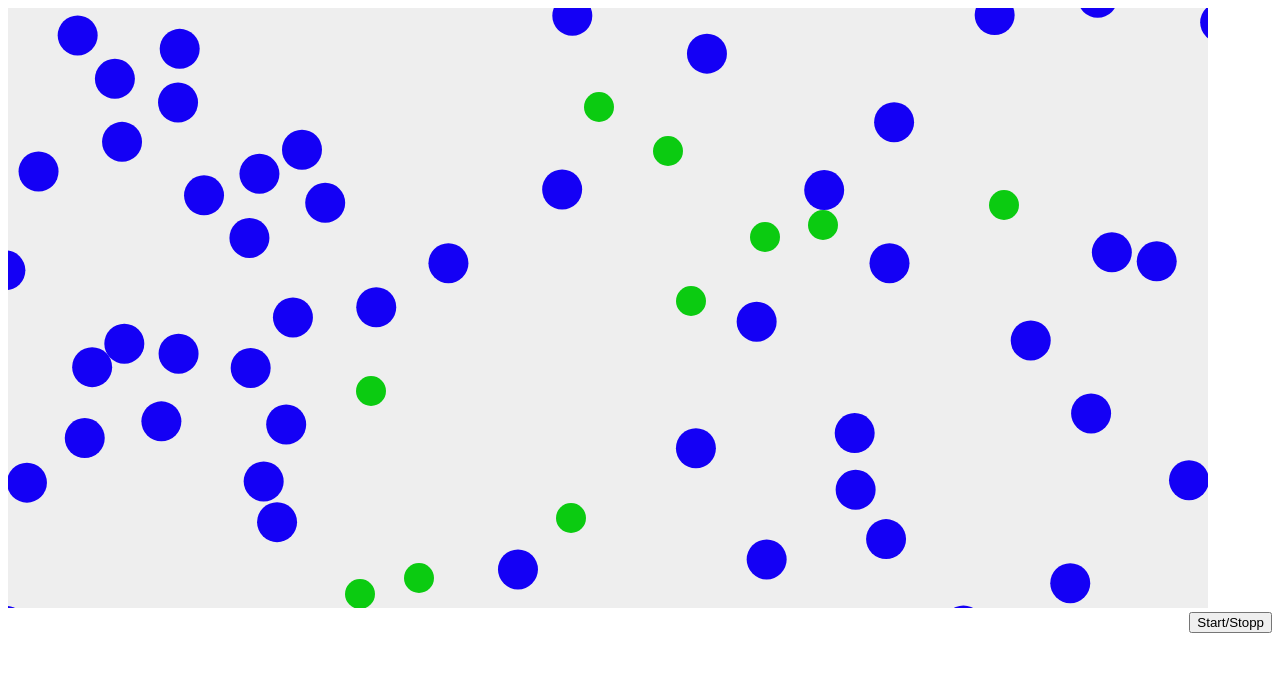
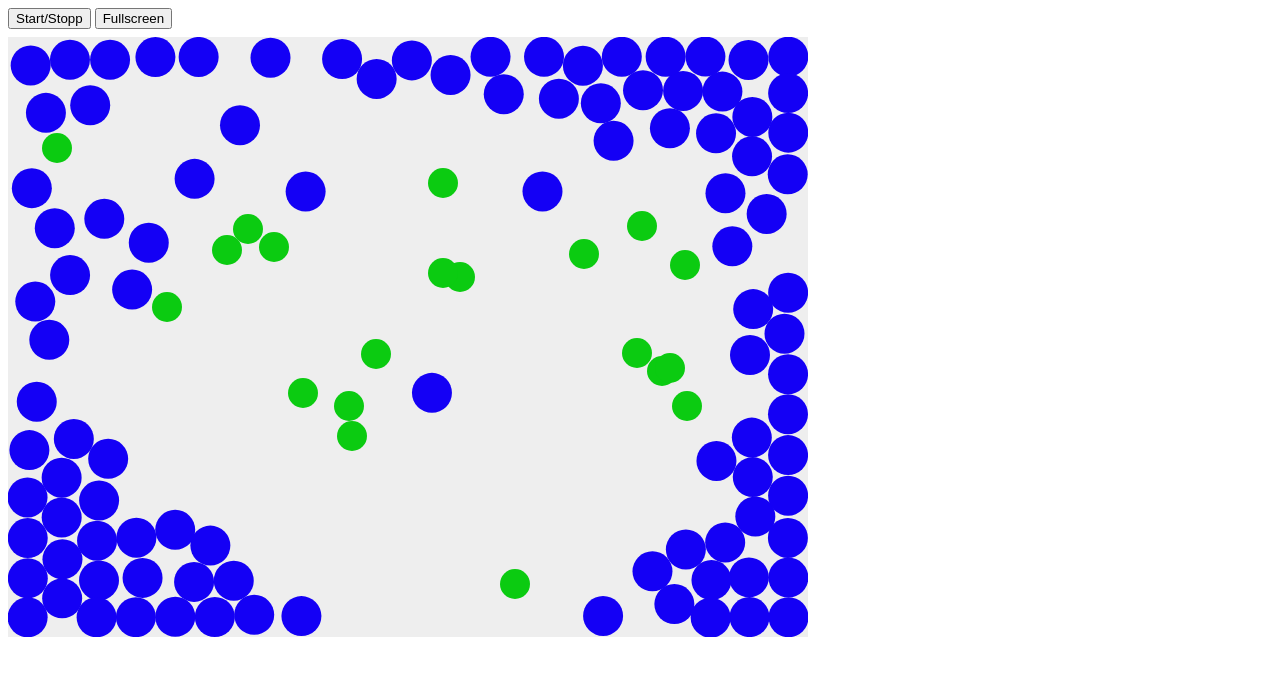
Before and after one commit to setreset/eprobots_js_matter, a plain HTML site: page index.html in a window 1280 px wide. Drawn offline with Linux system fonts and the light colour scheme.

Commit message:
getMoveOISC

```diff
--- a/eprobot.js
+++ b/eprobot.js
@@ -1,17 +1,17 @@
 class Eprobot {
 
-    constructor(x_pos, y_pos) {
+    constructor(x_pos, y_pos, init_program) {
         this.body = Matter.Bodies.circle(x_pos, y_pos, 20, {
             //density: 0.04, //default 0.001
             //friction: 0.01, //default 0.1
             frictionAir: 0.001, //default 0.01
-            restitution: 0.5, //default 0
+            restitution: 0.8, //default 0
             render: {
                 fillStyle: '#1400f5',
                 //strokeStyle: 'black',
                 //lineWidth: 1
             },
-            plugin: {
+            /*plugin: {
                 wrap: {
                     min: {
                         x: 0,
@@ -22,11 +22,15 @@ class Eprobot {
                         y: WORLD_HEIGHT
                     }
                 }
-            }
+            }*/
         });
 
         this.body.my_label = "Eprobot";
         this.body.my_parent = this;
+
+        this.init_program = init_program;
+        this.working_program = init_program.slice(0);
+
         //console.log("density: "+ this.body.density);
         //console.log("friction: "+ this.body.friction);
         //console.log("frictionAir: "+ this.body.frictionAir);
@@ -57,26 +61,54 @@ class Eprobot {
         return [speed, angle];
     }
 
+    getMoveOISC(){
+        //this.working_program[settings.PROGRAM_LENGTH-3] = this.my_lifecounter;
+        tools_compute(this.working_program, simsettings.PROGRAM_LENGTH, simsettings.PROGRAM_STEPS);
+
+        var speed_val = this.working_program[simsettings.PROGRAM_LENGTH-1];
+        var angle_val = this.working_program[simsettings.PROGRAM_LENGTH-2];
+
+        if (isFinite(speed_val)){
+            var speed = Math.abs(speed_val) % 5;
+        }else{
+            console.log("Infinite: "+speed_val);
+            var speed = tools_random(5); // random
+        }
+
+        if (isFinite(angle_val)){
+            var angle_deg = Math.abs(angle_val) % 360;
+        }else{
+            console.log("Infinite: "+angle_val);
+            var angle_deg = tools_random(360); // random
+        }
+
+        var angle = Math.radians(angle_deg);
+
+        return [speed, angle];
+    }
+
+
+
     update(){
 
-        if (this.age%50==0){
-            let speedangle = this.getMoveRandom();
+        if (this.age%10==0){
+            let speedangle = this.getMoveOISC();
             let speed = speedangle[0];
             let angle = speedangle[1];
 
             let speed_x = this.body.velocity.x + speed * Math.cos(angle);
-            /*if (this.body.velocity.x > VELOCITY_MAX){
-                this.body.velocity.x = VELOCITY_MAX;
-            }else if (this.body.velocity.x < -VELOCITY_MAX){
-                this.body.velocity.x = -VELOCITY_MAX;
-            }*/
+            if (speed_x > simsettings.VELOCITY_MAX){
+                speed_x = simsettings.VELOCITY_MAX;
+            }else if (speed_x < -simsettings.VELOCITY_MAX){
+                speed_x = -simsettings.VELOCITY_MAX;
+            }
 
             let speed_y = this.body.velocity.y + speed * Math.sin(angle);
-            /*if (this.body.velocity.y > VELOCITY_MAX){
-                this.body.velocity.y = VELOCITY_MAX;
-            }else if (this.body.velocity.y < -VELOCITY_MAX){
-                this.body.velocity.y = -VELOCITY_MAX;
-            }*/
+            if (speed_y > simsettings.VELOCITY_MAX){
+                speed_y = simsettings.VELOCITY_MAX;
+            }else if (speed_y < -simsettings.VELOCITY_MAX){
+                speed_y = -simsettings.VELOCITY_MAX;
+            }
 
 
             //Matter.Body.applyForce(this.body, 0, [speed * Math.cos(angle), speed * Math.sin(angle)]);
--- a/index.html
+++ b/index.html
@@ -13,11 +13,11 @@
 </head>
 <body>
 
-<div>
+    <div style="margin-bottom:8px">
+        <button id="toggle_run">Start/Stopp</button>
+        <button id="toggle_fullscreen">Fullscreen</button>
+    </div>
     <canvas id="world"></canvas>
-    <div style="float:right">
-        <button id="toggle_run">Start/Stopp</button>
-    </div>
-</div>
+
 </body>
 </html>
--- a/index.js
+++ b/index.js
@@ -48,12 +48,30 @@ window.onload = function() {
     //var boxB = Bodies.rectangle(450, 50, 80, 80, balloptions);
     //var ground = Bodies.rectangle(400, 610, 810, 60, {isStatic: true});
 
-    for (var i=0;i<10;i++){
+    for (var i=0;i<20;i++){
         var energy = new Energy(tools_random(WORLD_WIDTH), tools_random(WORLD_HEIGHT));
         Matter.World.add(engine.world, energy.body);
     }
 
-    var eprobots = [];
+    let thickness = 100;
+
+
+    function addBorders(){
+        Matter.World.add(engine.world, [
+            // walls
+
+            // top
+            Matter.Bodies.rectangle(WORLD_WIDTH/2, -thickness/2, WORLD_WIDTH*1.5, thickness, { isStatic: true }),
+            // bottom
+            Matter.Bodies.rectangle(WORLD_WIDTH/2, WORLD_HEIGHT+thickness/2, WORLD_WIDTH*1.5, thickness, { isStatic: true }),
+            // right
+            Matter.Bodies.rectangle(WORLD_WIDTH+thickness/2, WORLD_HEIGHT/2, thickness, WORLD_HEIGHT*1.5, { isStatic: true }),
+            // left
+            Matter.Bodies.rectangle(-thickness/2, WORLD_HEIGHT/2, thickness, WORLD_HEIGHT*1.5, { isStatic: true })
+        ]);
+    }
+
+    addBorders();
 
     // add mouse control
     var mouse = Matter.Mouse.create(render.canvas),
@@ -72,11 +90,22 @@ window.onload = function() {
     // keep the mouse in sync with rendering
     render.mouse = mouse;
 
+    var eprobots = [];
+
     Matter.Events.on(engine, 'beforeUpdate', function(event) {
         // init wenn keine eprobots vorhanden
         if (eprobots.length==0){
+            console.log("init eprobots");
+
             for (var i=0;i<15;i++){
-                var eprobot = new Eprobot(tools_random(WORLD_WIDTH), tools_random(WORLD_HEIGHT));
+
+                var init_program = [];
+                for (var pi = 0; pi < simsettings.PROGRAM_LENGTH; pi++) {
+                    var val = tools_random(simsettings.PROGRAM_LENGTH * 10) - simsettings.PROGRAM_LENGTH;
+                    init_program.push(val);
+                }
+
+                var eprobot = new Eprobot(tools_random(WORLD_WIDTH), tools_random(WORLD_HEIGHT), init_program);
                 eprobots.push(eprobot);
                 Matter.World.add(engine.world, eprobot.body);
             }
@@ -115,8 +144,9 @@ window.onload = function() {
         let new_x = body_eprobot.position.x+tools_random2(-10,10);
         let new_y = body_eprobot.position.y+tools_random2(-10,10);
         //console.log(new_x,new_y);
-        if (eprobots.length <= 50){
-            var new_eprobot = new Eprobot(new_x, new_y);
+        if (eprobots.length <= simsettings.EPROBOTS_MAX){
+            var new_dna = tools_mutate(simsettings.MUTATE_POSSIBILITY, simsettings.MUTATE_STRENGTH, body_eprobot.my_parent.init_program);
+            var new_eprobot = new Eprobot(new_x, new_y, new_dna);
             eprobots.push(new_eprobot);
             Matter.World.add(engine.world, new_eprobot.body);
         }
@@ -147,6 +177,32 @@ window.onload = function() {
         }
     });
 
+    function toggleFullscreen() {
+        var elem = myCanvas;
+        if (!document.fullscreenElement && !document.mozFullScreenElement &&
+            !document.webkitFullscreenElement && !document.msFullscreenElement) {
+            if (elem.requestFullscreen) {
+                elem.requestFullscreen();
+            } else if (elem.msRequestFullscreen) {
+                elem.msRequestFullscreen();
+            } else if (elem.mozRequestFullScreen) {
+                elem.mozRequestFullScreen();
+            } else if (elem.webkitRequestFullscreen) {
+                elem.webkitRequestFullscreen(Element.ALLOW_KEYBOARD_INPUT);
+            }
+        } else {
+            if (document.exitFullscreen) {
+                document.exitFullscreen();
+            } else if (document.msExitFullscreen) {
+                document.msExitFullscreen();
+            } else if (document.mozCancelFullScreen) {
+                document.mozCancelFullScreen();
+            } else if (document.webkitExitFullscreen) {
+                document.webkitExitFullscreen();
+            }
+        }
+    }
+
     function toggle_run(){
         console.log("click");
         if (runner.enabled){
@@ -160,4 +216,5 @@ window.onload = function() {
     }
 
     document.getElementById("toggle_run").addEventListener("click", toggle_run);
+    document.getElementById("toggle_fullscreen").addEventListener("click", toggleFullscreen);
 };
--- a/settings.js
+++ b/settings.js
@@ -1,6 +1,13 @@
 var simsettings = {
-    LIFETIME: 300
+    LIFETIME: 300,
+    PROGRAM_LENGTH: 100,
+    PROGRAM_STEPS: 100,
+    MUTATE_POSSIBILITY: 0.01,
+    MUTATE_STRENGTH: 400,
+    VELOCITY_MAX: 10,
+    EPROBOTS_MAX: 100
 }
 
-var WORLD_WIDTH = 1200;
-var WORLD_HEIGHT = 600;
+console.log(window.screen.width);
+var WORLD_WIDTH = window.screen.width; //1800;
+var WORLD_HEIGHT = window.screen.height; //800
--- a/tools.js
+++ b/tools.js
@@ -68,3 +68,13 @@ function tools_mutate(mutate_possibility, mutate_strength, memory) {
 
     return new_memory;
 }
+
+// Converts from degrees to radians.
+Math.radians = function(degrees) {
+    return degrees * Math.PI / 180;
+};
+
+// Converts from radians to degrees.
+Math.degrees = function(radians) {
+    return radians * 180 / Math.PI;
+};
```
